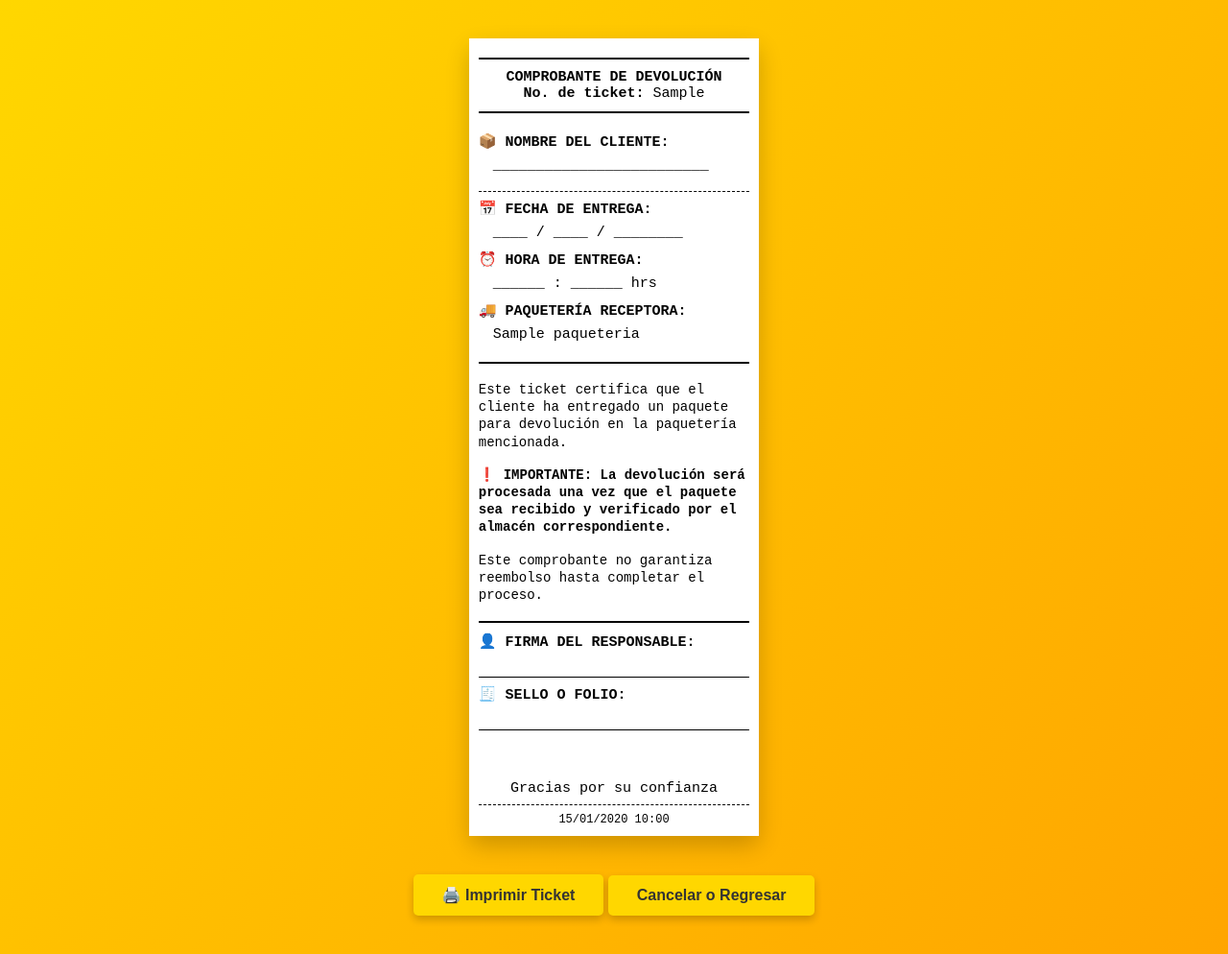
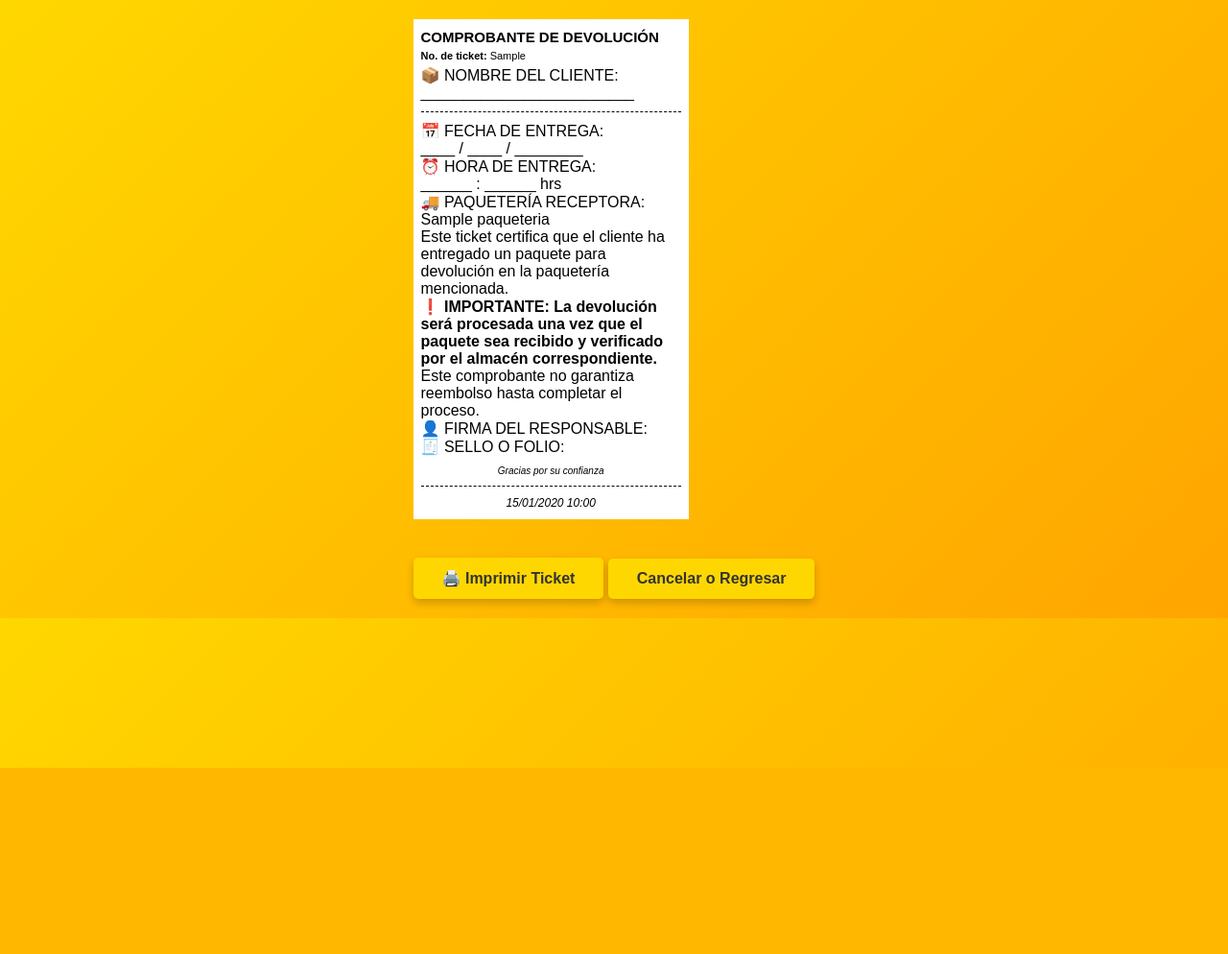
Before and after one commit to vicmajo/sistema-paqueteria, a Django app: template paqueteria/templates/paqueteria/ticket_devolucion.html in a window 1280 px wide. Shown: the whole page at 96% size. After the commit the page ends 800 px from the top, so only its background shows below. Run offline with Django 5.2, Linux system fonts and the light colour scheme; the template is opened without the code that fills it: most values are stand-ins (such as "Sample title", 1, 10 or a date in 2020).

Commit message:
Agregado ultimo comit

```diff
--- a/paqueteria/templates/paqueteria/ticket_devolucion.html
+++ b/paqueteria/templates/paqueteria/ticket_devolucion.html
@@ -3,107 +3,104 @@
 <html>
 <head>
     <title>Comprobante de Devolución</title>
-    <style>
-        /* Estilo general */
+     <style>
         * {
             box-sizing: border-box;
             margin: 0;
             padding: 0;
+            font-family: 'Arial', sans-serif;
         }
 
-        /* Fondo amarillo como en los demás diseños */
         body {
             background-color: #FFD700;
             background-image: linear-gradient(135deg, #FFD700 0%, #FFA500 100%);
             display: flex;
             flex-direction: column;
+            justify-content: center;
             align-items: center;
-            min-height: 100vh;
             padding: 20px;
-            font-family: 'Arial', sans-serif;
         }
 
-        /* Contenedor principal */
-        .main-container {
-            width: 100%;
-            max-width: 800px;
+        .ticket-container {
             display: flex;
             flex-direction: column;
             align-items: center;
-            flex-grow: 1;
+            margin-bottom: 20px;
         }
 
-        /* Vista previa del ticket */
-        .ticket-preview {
+        .ticket {
+            width: 76mm;
+            min-height: initial; /* Cambiado de height fijo a min-height */
             background-color: white;
-            box-shadow: 0 10px 25px rgba(0, 0, 0, 0.2);
-            border-radius: 8px;
-            margin: 20px 0;
-            width: 100%;
-            max-width: 8cm;
+            padding: 10px 8px 10px 8px;
+            border: none;
+            position: relative;
+            overflow: hidden;
+            margin-bottom: 20px;
+            word-wrap: break-word; /* Asegura que el texto largo no salga del contenedor */
         }
 
-        /* Estilo del ticket */
-        .ticket {
-            width: 8cm;
-            height: 22cm;
-            font-family: 'Courier New', monospace;
-            font-size: 15px; /* Aumentado de 12px a 14px */
-            padding: 10px;
-            background-color: white;
-            display: flex;
-            flex-direction: column;
+        h2, h3 {
+            text-align: center;
+            color: #000;
         }
 
-        /* Estilos del ticket (igual que antes) */
-        .header {
+        h2 {
+            font-size: 16px;
+            margin-bottom: 8px;
+            padding-bottom: 5px;
+            border-bottom: 1px solid #000;
+        }
+
+        h3 {
+            font-size: 14px;
+            margin-bottom: 6px;
+        }
+
+        .section {
+            margin-bottom: 12px;
+        }
+
+        .section-title {
+            font-weight: bold;
+            margin-bottom: 5px;
+            font-size: 12px;
             text-align: center;
-            margin-bottom: 10px;
+            text-decoration: underline;
         }
+
+        p {
+            margin: 4px 0;
+            font-size: 11px;
+            line-height: 1.3;
+            color: #000;
+        }
+
+        p strong {
+            font-weight: bold;
+        }
+
         .divider {
             border-top: 1px dashed #000;
-            margin: 8px 0;
-        }
-        .double-divider {
-            border-top: 2px double #000;
             margin: 10px 0;
         }
-        .field {
-            margin-bottom: 8px;
-            line-height: 1.4;
-        }
-        .field-title {
-            font-weight: bold;
-            display: block;
-            font-size: 15px; /* Aumentado de 11px a 13px */
-        }
-        .field-value {
-            margin-top: 3px;
-            padding-left: 15px;
-            font-size: 15px; /* Aumentado de 11px a 13px */
-        }
-        .signature-line {
-            border-top: 1px solid #000;
-            width: 100%;
-            margin-top: 25px;
-        }
+
         .footer {
             text-align: center;
-            margin-top: auto;
-            padding-top: 10px;
-        }
-        .warning {
-            font-size: 14px; /* Aumentado de 10px a 12px */
-            margin: 8px 0;
-            line-height: 1.3;
+            font-size: 10px;
+            color: #000;
+            margin-top: 10px;
+            font-style: italic;
         }
 
-        /* Controles de impresión - AHORA EN LA PARTE INFERIOR */
-        .print-controls {
+        .error {
+            color: #000;
             text-align: center;
-            margin-top: 20px;
-            margin-bottom: 20px;
-            width: 100%;
+            font-size: 11px;
+            padding: 5px;
+            background-color: #eee;
+            border-radius: 3px;
+            border: 1px dashed #000;
         }
 
         .print-btn {
@@ -117,6 +114,7 @@
             transition: all 0.3s;
             box-shadow: 0 4px 8px rgba(0,0,0,0.2);
             color: #333;
+            margin-top: 20px;
         }
 
         .print-btn:hover {
@@ -125,22 +123,51 @@
             box-shadow: 0 6px 12px rgba(0,0,0,0.2);
         }
 
-        /* Estilo para impresión */
+        /* Estilo para campos de texto largo */
+        .long-text {
+            white-space: pre-wrap; /* Mantiene saltos de línea pero permite ajuste */
+            margin-top: 5px;
+            padding: 3px;
+            background-color: #f9f9f9;
+            border-radius: 3px;
+            border: 1px dotted #ccc;
+            display: block; /* Asegura que ocupe su propia línea */
+        }
+
         @media print {
             body {
+                margin: 0;
+                padding: 0;
                 background: none;
+            }
+
+            .ticket {
+                width: 76mm;
+                overflow: hidden;
+                page-break-inside: avoid;
+                border: none;
+                padding: 8px;
+            }
+
+            .ticket-container {
                 margin: 0;
                 padding: 0;
             }
 
-            .ticket-preview {
-                box-shadow: none;
-                margin: 0;
-                border-radius: 0;
+
+            .print-btn, .cancel-btn {
+                display: none;
             }
 
-            .print-controls {
-                display: none;
+            body::after {
+                content: "";
+                display: block;
+                page-break-after: always;
+            }
+
+            @page {
+                size: 80mm auto;
+                margin: 0;
             }
         }
     </style>
```
